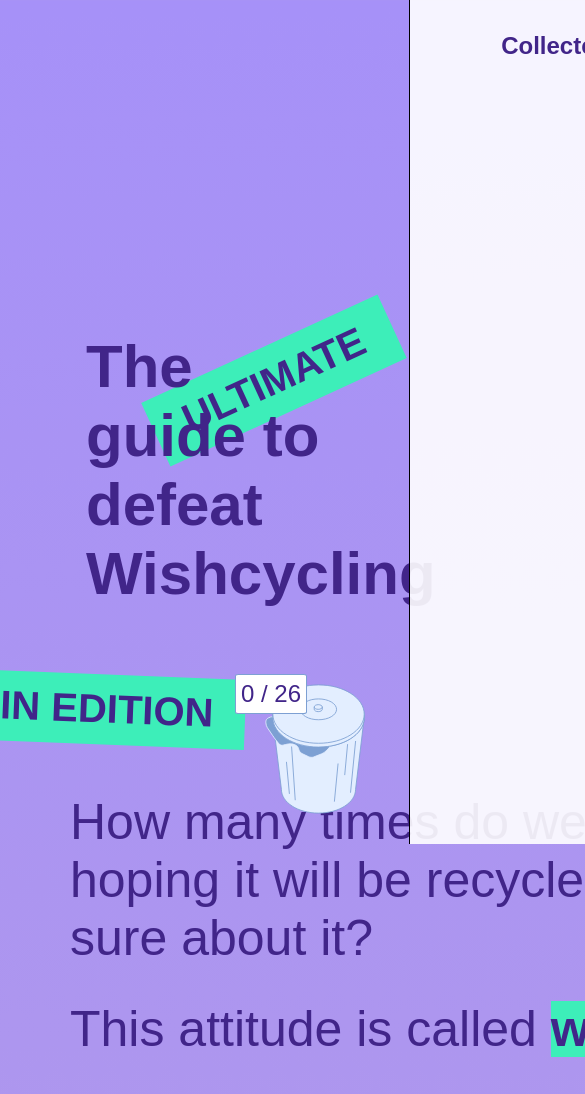
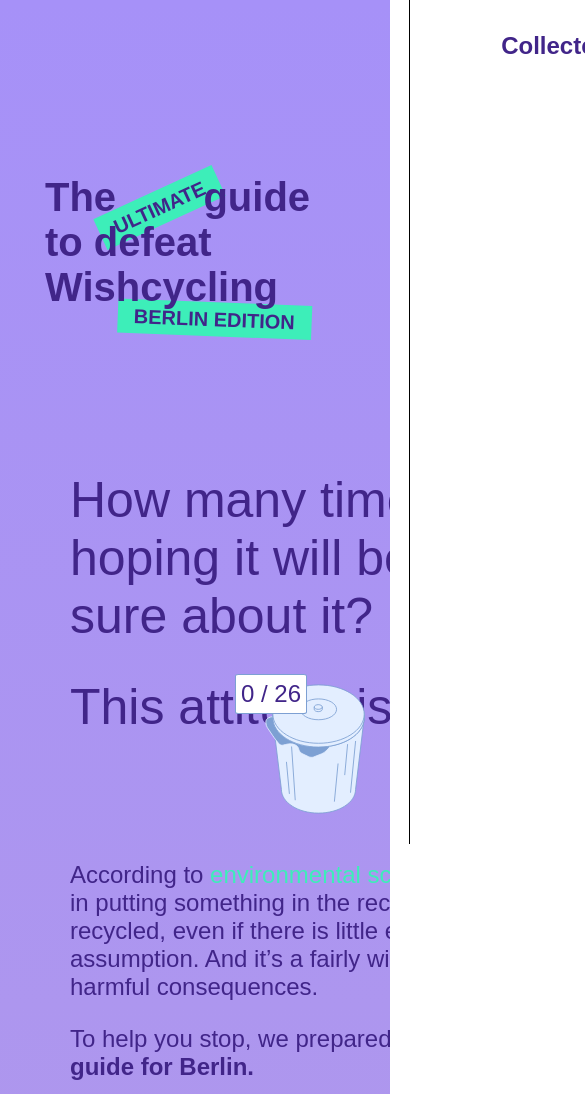
Before and after one commit to uclab-potsdam/wimmelvis, a plain HTML site: page study/wimmelbild/index.html in a window 390 px wide. Shown: the top 1094 px of the page, 585 px wide, since content can reach past the window. Drawn offline with Linux system fonts and the light colour scheme.

Commit message:
made h1 mobile ready

```diff
--- a/study/wimmelbild/index.html
+++ b/study/wimmelbild/index.html
@@ -13,7 +13,7 @@
         ULTIMATE
       </span>
       guide to defeat Wishcycling
-      <span class="h1-special" style="transform: rotate(2.25deg) scale(2) translate(-3.2em, 1.4em);">
+      <span class="h1-special berlin-edition">
         BERLIN EDITION
       </span>
     </h1>
--- a/study/wimmelbild/style/mobile.css
+++ b/study/wimmelbild/style/mobile.css
@@ -1,7 +1,31 @@
-/* Smartphones and small devices (portrait and landscape) ----------- */
+/* Smartphones and small devices (portrait and landscape) */
 @media only screen
 and (min-device-width : 320px)
 and (max-device-width : 850px) {
+
+    html, body {
+      overflow-x: hidden;
+    }
+
+    body {
+      position: relative;
+    }
+
+    h1 {
+      font-size: 40px;
+      margin-left: 45px;
+      margin-top: 175px;
+      width: 70vw;
+    }
+
+    .h1-special {
+      font-size: 10px;
+    }
+
+    h1 .berlin-edition {
+      transform: rotate(2.25deg) scale(2) translate(6em, -1.4em);
+    }
+
     /* Styles */
     #map svg {
         /* width: 600%; */
@@ -68,7 +92,7 @@
 
 }
 
-/* Tablets and medium size devices (portrait and landscape) ----------- */
+/* Tablets and medium size devices (portrait and landscape) */
 @media only screen
 and (min-device-width: 851px)
 and (max-device-width: 1024px)
--- a/study/wimmelbild/style/style.css
+++ b/study/wimmelbild/style/style.css
@@ -76,6 +76,11 @@
   position: relative;
   z-index: -1;
 }
+
+h1 .berlin-edition {
+  transform: rotate(2.25deg) scale(2) translate(-3.2em, 1.4em);
+}
+
 
 h2 {
     font-family: 'Sora', sans-serif;
```
